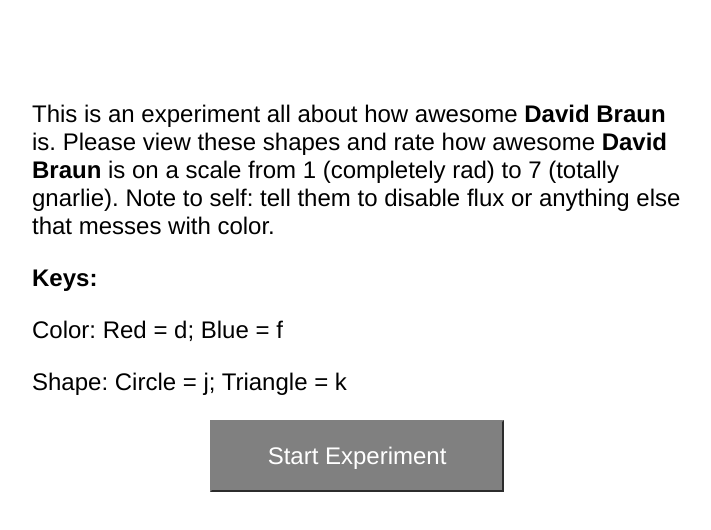
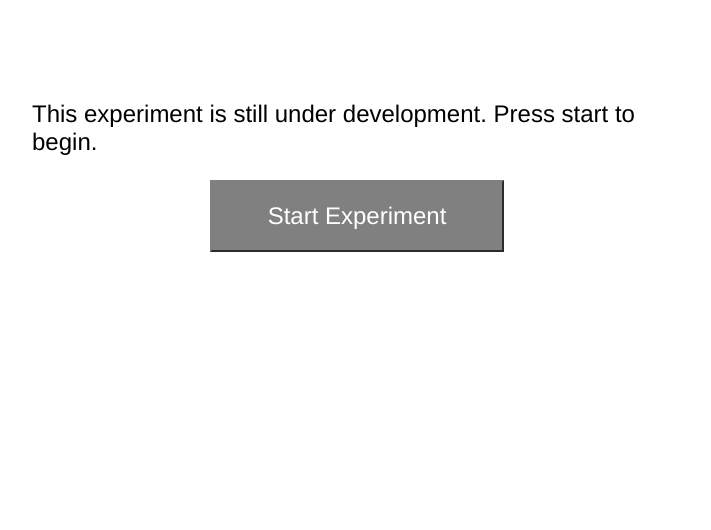
Before and after one commit to dab414/rvts_mturk, a plain HTML site: page index.html in a window 1280 px wide. Shown: the whole page, without its empty margins (283-994 px from the left). Drawn offline with nearby package versions, Linux system fonts and the light colour scheme.

Commit message:
Update instructions

```diff
--- a/index.html
+++ b/index.html
@@ -235,10 +235,7 @@ $(document).ready(function(){
 <body>
 
 	<div id = 'instructions'>
-		<p> This is an experiment all about how awesome <b>David Braun</b> is. Please view these shapes and rate how awesome <b>David Braun</b> is on a scale from 1 (completely rad) to 7 (totally gnarlie). Note to self: tell them to disable flux or anything else that messes with color.</p>
-		<p><b>Keys:</b></p>
-		<p>Color: Red = d; Blue = f</p>
-		<p>Shape: Circle = j; Triangle = k</p>
+		<p> This experiment is still under development. Press start to begin.</p>
 
 		<div class = 'experimentButton'>
 			<a href = '#' id = 'firstClick'>Start Experiment</a>
```
